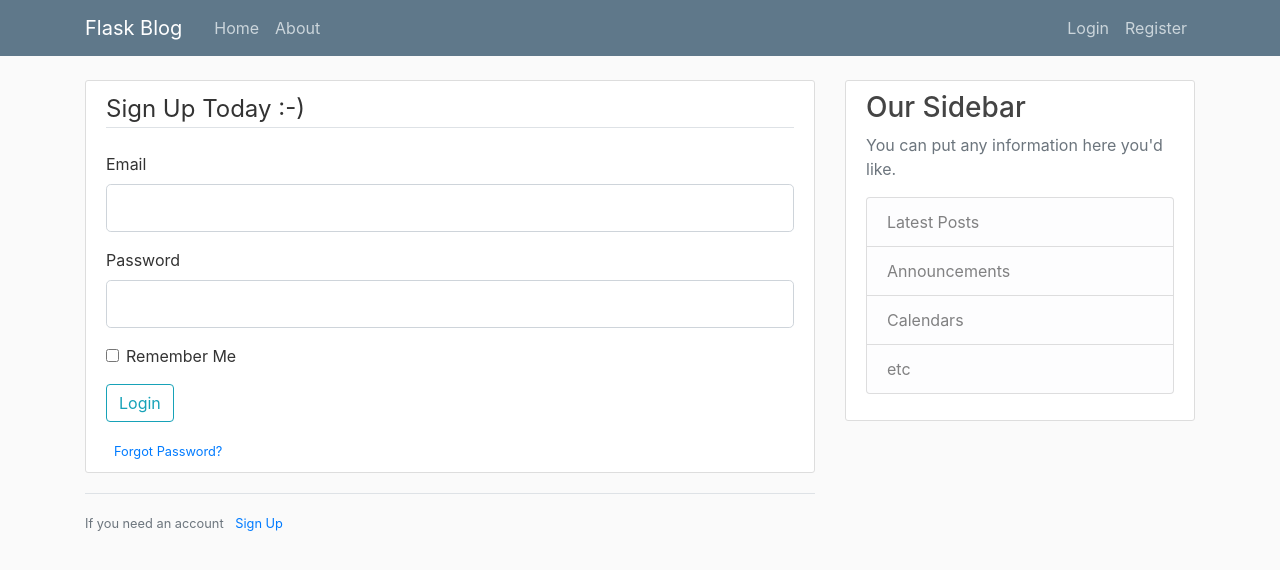
After one commit to Bakley/flask-blog, a Flask app: page /login in a window 1280 px wide. The commit adds this page. Shown: the top 570 px of the page. Run offline with Flask 2, Linux system fonts and the light colour scheme; some libraries are stand-ins or nearby versions.

Commit message:
feat(user forms): create the user managment system
- create the user forms
- create the user managment system where users can signup and login
- set paramenters to validate the input from users
- use flash messages for success and failure

```diff
--- a/app/__init__.py
+++ b/app/__init__.py
@@ -3,6 +3,7 @@
 
 # Initialize the app
 app = Flask(__name__, instance_relative_config=True)
+app.config['SECRET_KEY'] = 'dev'
 
 # Load the views
 from app import views
--- /dev/null
+++ b/app/forms.py
@@ -0,0 +1,36 @@
+"""
+Python classes that are representative of our forms.
+WTForms handles form input handling and validation.
+"""
+
+from flask_wtf import FlaskForm
+
+from wtforms import BooleanField, PasswordField, StringField, SubmitField
+
+from wtforms.validators import DataRequired, Email, EqualTo, Length
+
+
+class RegistrationForm(FlaskForm):
+    """User sign-up form."""
+
+    username = StringField('User-name',
+                           validators=[DataRequired(), Length(min=5, max=20)])
+    email = StringField('Email',
+                        validators=[DataRequired(), Email()])
+    password = PasswordField('Password',
+                             validators=[DataRequired()])
+    confirm_password = PasswordField('Confirm Password',
+                                     validators=[DataRequired(),
+                                                 EqualTo('password')])
+    submit = SubmitField('Sign Up')
+
+
+class LoginForm(FlaskForm):
+    """User login form."""
+
+    email = StringField('Email',
+                        validators=[DataRequired(), Email()])
+    password = PasswordField('Password',
+                             validators=[DataRequired()])
+    remember = BooleanField('Remember Me')
+    submit = SubmitField('Login')
--- a/app/templates/base.html
+++ b/app/templates/base.html
@@ -24,13 +24,13 @@
           </button>
           <div class="collapse navbar-collapse" id="navbarToggle">
             <div class="navbar-nav mr-auto">
-              <a class="nav-item nav-link" href="/">Home</a>
-              <a class="nav-item nav-link" href="/about">About</a>
+              <a class="nav-item nav-link" href="{{ url_for('home') }}">Home</a>
+              <a class="nav-item nav-link" href="{{ url_for('about') }}">About</a>
             </div>
             <!-- Navbar Right Side -->
             <div class="navbar-nav">
-              <a class="nav-item nav-link" href="/login">Login</a>
-              <a class="nav-item nav-link" href="/register">Register</a>
+              <a class="nav-item nav-link" href="{{ url_for('login') }}">Login</a>
+              <a class="nav-item nav-link" href="{{ url_for('register') }}">Register</a>
             </div>
           </div>
         </div>
@@ -40,6 +40,15 @@
     <main role="main" class="container">
       <div class="row">
         <div class="col-md-8">
+            {% with messages = get_flashed_messages(with_categories=true) %}
+                {% if messages %}
+                    {% for category, message in messages %}
+                        <div class="alert alert-{{ category }}">
+                            {{ message }}
+                        </div>
+                    {% endfor %}
+                {% endif %}
+            {% endwith %}
           {% block content %}{% endblock %}
         </div>
         <div class="col-md-4">
--- /dev/null
+++ b/app/templates/login.html
@@ -0,0 +1,64 @@
+{% extends "base.html" %}
+{% block content%}
+
+    <div class="content-section">
+        <form method="POST", action="">
+            {{ form.hidden_tag()}}
+            <fieldset class="form-group">
+                <legend class="border-bottom mb-4">Sign Up Today :-)</legend>
+
+                <div class="form-group">
+                    {{ form.email.label(class="form-control-label") }}
+                    {% if form.email.errors %}
+                        {{ form.email(class="form-control form-control-lg is-valid") }}
+                        <div class="invalid-feedback">
+                            {% for error in form.email.errors %}
+                                <span>{{ error }}</span>
+                            {% endfor %}
+                        </div>
+                    {% else %}
+                        {{ form.email(class="form-control form-control-lg") }}
+                    {% endif %}
+                </div>
+
+                <div class="form-group">
+                    {{ form.password.label(class="form-control-label") }}
+                    {% if form.password.errors %}
+                        {{ form.password(class="form-control form-control-lg is-valid") }}
+                        <div class="invalid-feedback">
+                            {% for error in form.password.errors %}
+                                <span>{{ error }}</span>
+                            {% endfor %}
+                        </div>
+                    {% else %}
+                        {{ form.password(class="form-control form-control-lg") }}
+                    {% endif %}
+                </div>
+
+                <div class="form-check">
+                    {{ form.remember(class="form-check-input") }}
+                    {{ form.remember.label(class="form-check-label") }}
+                </div>
+
+            </fieldset>
+
+            <div class="form-group">
+                {{ form.submit(class="btn btn-outline-info") }}
+            </div>
+
+            <small class="text-muted ml-2">
+                <a href="#">Forgot Password?</a>
+            </small>
+
+        </form>
+
+    </div>
+
+    <div class="border-top pt-3">
+        <small class="text-muted">
+            If you need an account <a class="ml-2" href="{{ url_for('register') }}"> Sign Up </a>
+        </small>
+
+    </div>
+
+{% endblock content %}
--- a/app/views.py
+++ b/app/views.py
@@ -1,5 +1,6 @@
 """The main blog file."""
-from flask import render_template
+from flask import render_template, flash, url_for, redirect
+from app.forms import RegistrationForm, LoginForm
 from .import app
 
 
@@ -13,3 +14,18 @@
 def about():
     """About page of blog."""
     return render_template('about.html')
+
+
+@app.route("/register", methods=['GET', 'POST'])
+def register():
+    form = RegistrationForm()
+    if form.validate_on_submit():
+        flash(f'Account created for, {form.username.data}', 'success')
+        return redirect(url_for('home'))
+    return render_template('register.html', title='Sign Up', form=form)
+
+
+@app.route("/login", methods=['GET', 'POST'])
+def login():
+    form = LoginForm()
+    return render_template('login.html', title='Login', form=form)
```
Also changed, not shown: app/templates/register.html (added, +83 -0 lines).
